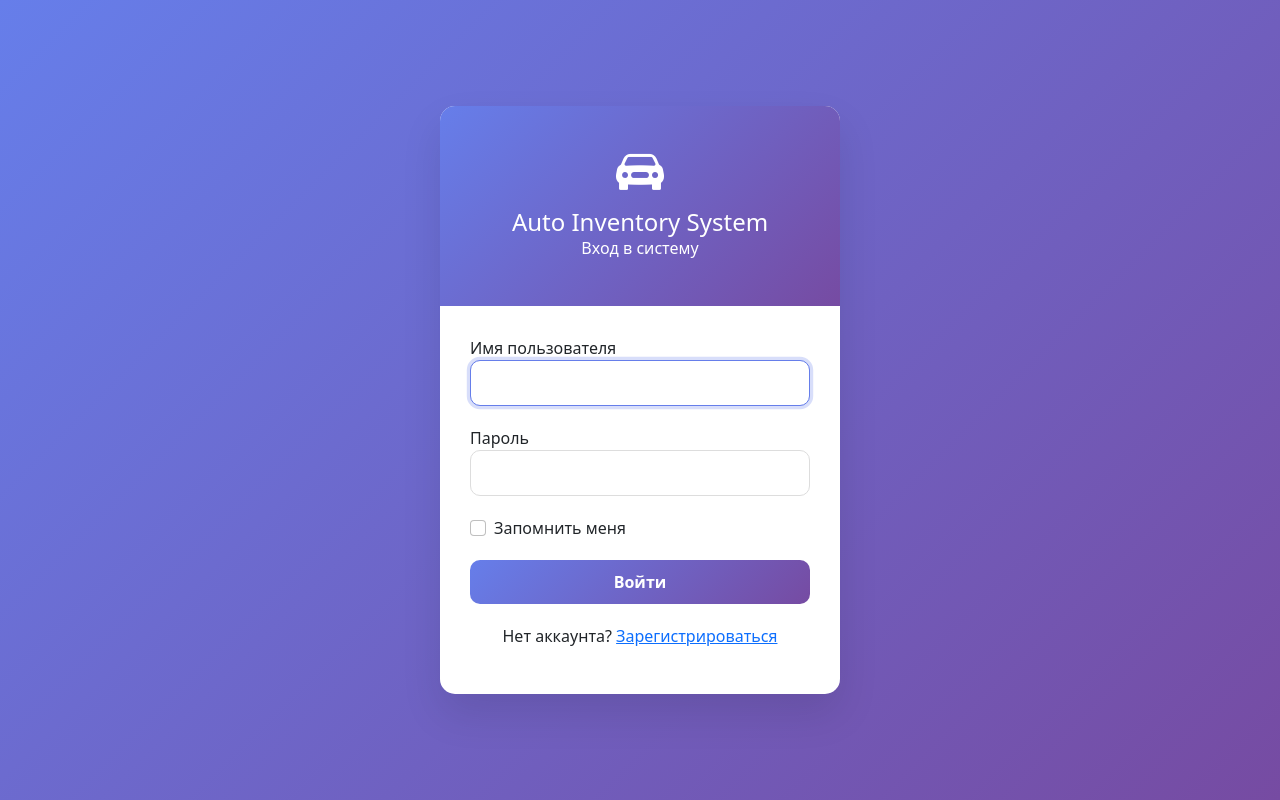
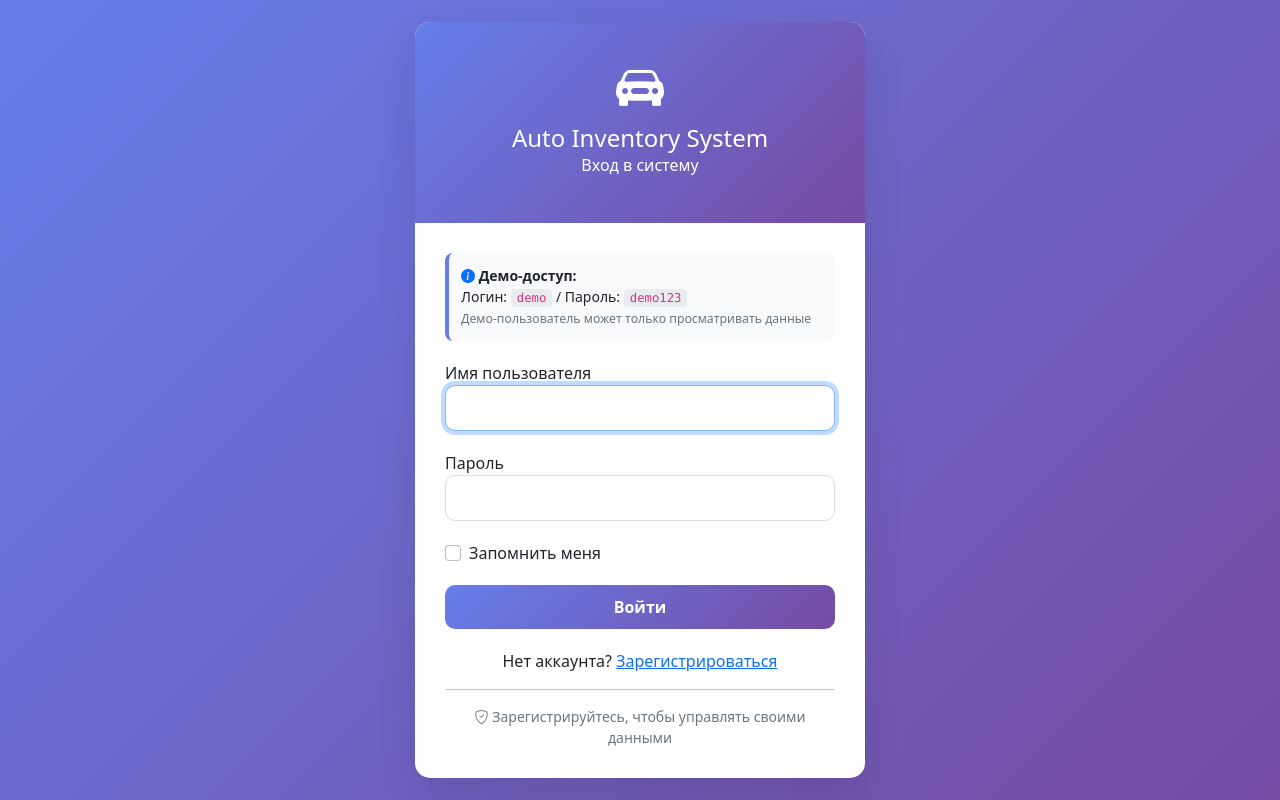
Before and after one commit to Evgen242/auto-inventory, a Flask app: page /auth/login in a window 1280 px wide. Run offline with Flask 3, Linux system fonts and the light colour scheme.

Commit message:
Add demo user with read-only access

```diff
--- a/app/templates/login.html
+++ b/app/templates/login.html
@@ -20,7 +20,7 @@
             box-shadow: 0 20px 40px rgba(0,0,0,0.1);
             overflow: hidden;
             width: 100%;
-            max-width: 400px;
+            max-width: 450px;
         }
         .login-header {
             background: linear-gradient(135deg, #667eea 0%, #764ba2 100%);
@@ -35,6 +35,19 @@
         .login-body {
             padding: 30px;
         }
+        .demo-info {
+            background: #f8f9fa;
+            border-left: 4px solid #667eea;
+            padding: 12px;
+            margin-bottom: 20px;
+            border-radius: 8px;
+            font-size: 14px;
+        }
+        .demo-info code {
+            background: #e9ecef;
+            padding: 2px 6px;
+            border-radius: 4px;
+        }
         .form-group {
             margin-bottom: 20px;
         }
@@ -42,10 +55,6 @@
             border-radius: 10px;
             border: 1px solid #ddd;
             padding: 10px 15px;
-        }
-        .form-control:focus {
-            border-color: #667eea;
-            box-shadow: 0 0 0 0.2rem rgba(102,126,234,0.25);
         }
         .btn-login {
             background: linear-gradient(135deg, #667eea 0%, #764ba2 100%);
@@ -75,6 +84,13 @@
             <p>Вход в систему</p>
         </div>
         <div class="login-body">
+            <div class="demo-info">
+                <i class="bi bi-info-circle-fill text-primary"></i>
+                <strong>Демо-доступ:</strong><br>
+                Логин: <code>demo</code> / Пароль: <code>demo123</code><br>
+                <small class="text-muted">Демо-пользователь может только просматривать данные</small>
+            </div>
+
             {% with messages = get_flashed_messages(with_categories=true) %}
                 {% if messages %}
                     {% for category, message in messages %}
@@ -104,6 +120,10 @@
             <div class="register-link">
                 <p>Нет аккаунта? <a href="{{ url_for('auth.register') }}">Зарегистрироваться</a></p>
             </div>
+            <hr class="mt-3">
+            <div class="text-center text-muted small">
+                <i class="bi bi-shield-check"></i> Зарегистрируйтесь, чтобы управлять своими данными
+            </div>
         </div>
     </div>
     <script src="https://cdn.jsdelivr.net/npm/bootstrap@5.1.3/dist/js/bootstrap.bundle.min.js"></script>
```
Also changed, not shown: README.md.
